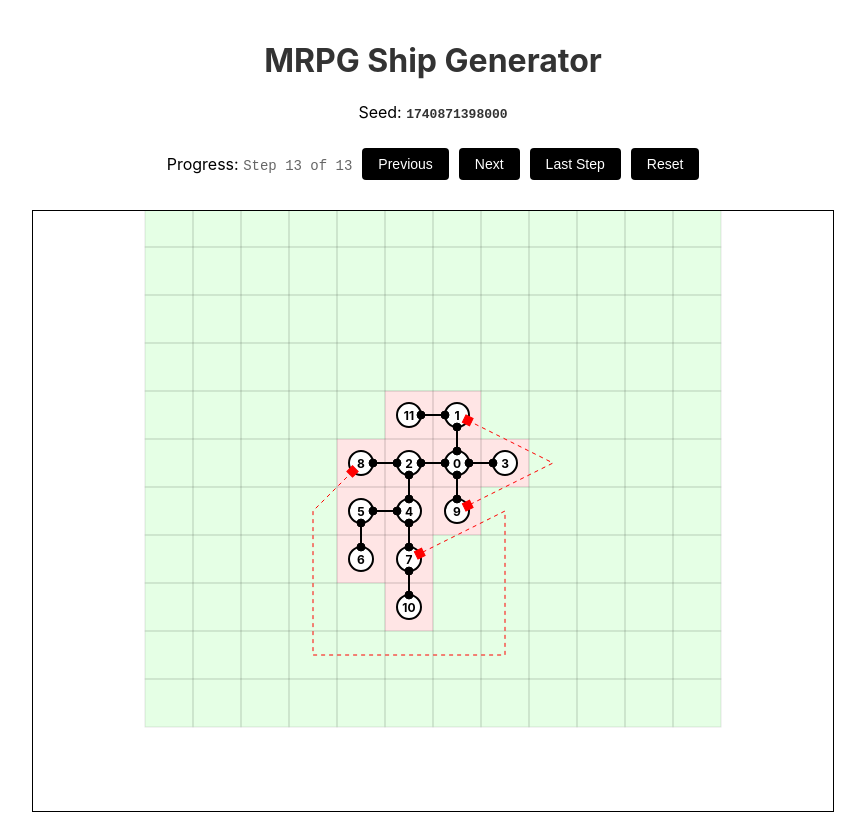
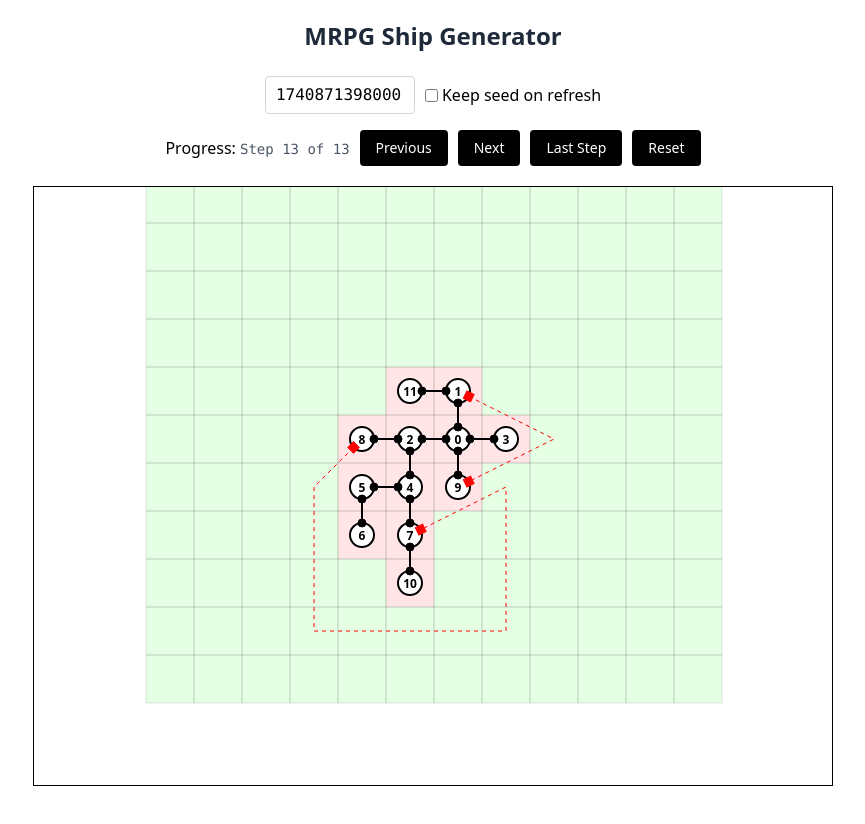
Before and after one commit to Haustgeirr/mothership-ship-gen, a website built with Vite: page index.html in a window 1280 px wide. Shown: the whole page, without its empty margins (207-1072 px from the left). Built offline with nearby package versions, Linux system fonts and the light colour scheme.

Commit message:
chore: added tailwind, and improved the seed input

```diff
--- a/index.html
+++ b/index.html
@@ -1,30 +1,40 @@
 <!DOCTYPE html>
 <html lang="en">
+
 <head>
   <meta charset="UTF-8" />
   <meta name="viewport" content="width=device-width, initial-scale=1.0" />
   <title>MRPG Ship Generator</title>
   <link rel="icon" href="./favicon.ico" />
-    <link rel="stylesheet" href="./src/styles.css" />
 </head>
-  <body>
-    <h1>MRPG Ship Generator</h1>
-    <div class="controls">
-      <p>Seed: <span id="seed-display">1234</span></p>
-      <div class="step-controls">
-        <p>Progress: <span id="step-display">Step 0 of 0</span></p>
-        <button id="prev-step">Previous</button>
-        <button id="next-step">Next</button>
-        <button id="last-step">Last Step</button>
-        <button id="reset">Reset</button>
+
+<body class="max-w-6xl mx-auto p-5 font-sans">
+  <h1 class="text-center text-gray-800 text-2xl font-bold mb-6">MRPG Ship Generator</h1>
+  <div class="mb-5 text-center">
+    <div class="mb-4">
+      <div class="flex items-center justify-center gap-2.5 mt-1.5">
+        <input type="number" id="seed-input" placeholder="Enter seed value"
+          class="px-2.5 py-1.5 border border-gray-300 rounded font-mono w-[150px]">
+        <label for="persist-seed" class="flex items-center gap-1">
+          <input type="checkbox" id="persist-seed" class="rounded"> Keep seed on refresh
+        </label>
       </div>
     </div>
-    <svg
-      id="dungeon-svg"
-      width="800"
-      height="600"
-      style="border: 1px solid black"
-    ></svg>
+    <div class="flex items-center justify-center gap-2.5 mt-2.5">
+      <p>Progress: <span id="step-display" class="font-mono text-sm text-gray-600">Step 0 of 0</span></p>
+      <button id="prev-step"
+        class="px-4 py-2 text-sm bg-black text-white rounded hover:bg-gray-800 transition-colors disabled:bg-gray-300 disabled:cursor-not-allowed">Previous</button>
+      <button id="next-step"
+        class="px-4 py-2 text-sm bg-black text-white rounded hover:bg-gray-800 transition-colors disabled:bg-gray-300 disabled:cursor-not-allowed">Next</button>
+      <button id="last-step"
+        class="px-4 py-2 text-sm bg-black text-white rounded hover:bg-gray-800 transition-colors disabled:bg-gray-300 disabled:cursor-not-allowed">Last
+        Step</button>
+      <button id="reset"
+        class="px-4 py-2 text-sm bg-black text-white rounded hover:bg-gray-800 transition-colors disabled:bg-gray-300 disabled:cursor-not-allowed">Reset</button>
+    </div>
+  </div>
+  <svg id="dungeon-svg" width="800" height="600" class="border border-black block mx-auto"></svg>
   <script type="module" src="./src/main.ts"></script>
 </body>
+
 </html>
--- a/package.json
+++ b/package.json
@@ -9,13 +9,17 @@
   },
   "devDependencies": {
     "@types/d3": "^7.4.3",
+    "autoprefixer": "^10.4.20",
+    "postcss": "^8.5.3",
     "vite-tsconfig-paths": "^5.1.4"
   },
   "peerDependencies": {
     "typescript": "^5.0.0"
   },
   "dependencies": {
+    "@tailwindcss/vite": "^4.0.9",
     "d3": "^7.9.0",
+    "tailwindcss": "^4.0.9",
     "vite": "^6.0.11"
   }
 }
--- a/src/main.ts
+++ b/src/main.ts
@@ -1,3 +1,4 @@
+import './styles.css';
 import { DungeonGenerator } from './generator';
 import { DungeonRenderer } from './renderer';
 import type { GenerationConfig } from './types';
@@ -6,7 +7,8 @@ import { Dice } from './dice';
 import { DUNGEON_CONSTANTS } from './constants';
 
 const svgElement = document.querySelector<SVGSVGElement>('#dungeon-svg');
-const seedDisplay = document.querySelector<HTMLSpanElement>('#seed-display');
+const seedInput = document.querySelector<HTMLInputElement>('#seed-input');
+const persistSeedCheckbox = document.querySelector<HTMLInputElement>('#persist-seed');
 const stepDisplay = document.querySelector<HTMLSpanElement>('#step-display');
 const nextButton = document.querySelector<HTMLButtonElement>('#next-step');
 const prevButton = document.querySelector<HTMLButtonElement>('#prev-step');
@@ -17,6 +19,10 @@ if (!svgElement) {
   throw new Error("SVG element with id 'dungeon-svg' not found");
 }
 
+// Local storage keys
+const SEED_KEY = 'dungeon-seed';
+const PERSIST_SEED_KEY = 'persist-dungeon-seed';
+
 // Initialize PRNG, generator and renderer
 // const seed = 1738277232585;
 // const seed = 1738405946252;
@@ -24,15 +30,53 @@ if (!svgElement) {
 // const seed = 1738879581226; //  straight path solve
 // const seed = 1738879852013; //  straight path solve 2
 // const seed = 1738880047796; //  straight path solve 2
-const seed = Date.now();
+
+// Check if we should use a persisted seed
+const shouldPersistSeed = localStorage.getItem(PERSIST_SEED_KEY) === 'true';
+let seed: number;
+
+if (shouldPersistSeed && localStorage.getItem(SEED_KEY)) {
+  // Use the persisted seed if available and persistence is enabled
+  seed = parseInt(localStorage.getItem(SEED_KEY) || '', 10);
+
+  // Update the checkbox state
+  if (persistSeedCheckbox) {
+    persistSeedCheckbox.checked = true;
+  }
+} else {
+  // Otherwise use the current timestamp
+  seed = Date.now();
+}
+
+// Initialize the PRNG with the seed
 new PRNG(seed);
 
-if (seedDisplay) {
-  seedDisplay.textContent = seed.toString();
+
+if (seedInput) {
+  seedInput.value = seed.toString();
 }
 
-const generator = new DungeonGenerator();
-const renderer = new DungeonRenderer(svgElement);
+// Set up event listeners for seed controls
+if (persistSeedCheckbox) {
+  persistSeedCheckbox.addEventListener('change', () => {
+    localStorage.setItem(PERSIST_SEED_KEY, persistSeedCheckbox.checked.toString());
+
+    // If persistence is enabled, save the current seed
+    if (persistSeedCheckbox.checked && seedInput) {
+      localStorage.setItem(SEED_KEY, seedInput.value);
+    }
+  });
+}
+
+// Function to generate a dungeon with a specific seed
+function generateDungeon(seedValue: number) {
+  // Store the seed if persistence is enabled
+  if (persistSeedCheckbox && persistSeedCheckbox.checked) {
+    localStorage.setItem(SEED_KEY, seedValue.toString());
+  }
+
+  // Initialize the PRNG with the new seed
+  new PRNG(seedValue);
 
   // Generate dungeon configuration using dice rolls
   const numRooms = Dice.roll(6, 4).total; // 4d6 rooms
@@ -67,12 +111,47 @@ if (generator.validateDungeon(dungeon)) {
     while (renderer.nextStep()) { }
 
     // Update step display
+    updateStepDisplay();
+  } else {
+    console.error('Generated dungeon is not fully connected');
+    const navigationData = generator.createNavigationGrid();
+    renderer.renderDebug(dungeon, navigationData);
+  }
+}
+
+// Set up seed input event listener
+if (seedInput) {
+  // Apply seed when Enter key is pressed in the input field
+  seedInput.addEventListener('keydown', (event) => {
+    if (event.key === 'Enter') {
+      const newSeed = parseInt(seedInput.value, 10);
+      if (!isNaN(newSeed)) {
+        generateDungeon(newSeed);
+      }
+    }
+  });
+
+  // Also apply seed when input loses focus
+  seedInput.addEventListener('blur', () => {
+    const newSeed = parseInt(seedInput.value, 10);
+    if (!isNaN(newSeed)) {
+      generateDungeon(newSeed);
+    }
+  });
+}
+
+const generator = new DungeonGenerator();
+const renderer = new DungeonRenderer(svgElement);
+
+// Update step display
 const updateStepDisplay = () => {
   if (stepDisplay) {
     stepDisplay.textContent = `Step ${renderer.getCurrentStep() + 1} of ${renderer.getTotalSteps()}`;
   }
 };
-  updateStepDisplay();
+
+// Generate the initial dungeon
+generateDungeon(seed);
 
 // Add button event listeners
 if (nextButton) {
@@ -99,12 +178,11 @@ if (generator.validateDungeon(dungeon)) {
 
 if (resetButton) {
   resetButton.addEventListener('click', () => {
-      renderer.initializeRender(dungeon, navigationData);
-      updateStepDisplay();
+    // Generate a new dungeon with a new seed
+    const newSeed = Date.now();
+    if (seedInput) {
+      seedInput.value = newSeed.toString();
+    }
+    generateDungeon(newSeed);
   });
 }
-} else {
-  console.error('Generated dungeon is not fully connected');
-  const navigationData = generator.createNavigationGrid();
-  renderer.renderDebug(dungeon, navigationData);
-}
--- a/src/styles.css
+++ b/src/styles.css
@@ -1,62 +1,17 @@
-body {
-  font-family: -apple-system, BlinkMacSystemFont, 'Segoe UI', Roboto, Oxygen,
-    Ubuntu, Cantarell, 'Open Sans', 'Helvetica Neue', sans-serif;
-  max-width: 1200px;
-  margin: 0 auto;
-  padding: 20px;
+@import "tailwindcss";
+
+
+/* Custom styles that aren't easily replaced by Tailwind */
+#seed-input {
+  /* Hide increment/decrement arrows */
+  appearance: textfield;
+  -moz-appearance: textfield;
+  /* Firefox */
 }
 
-h1 {
-  text-align: center;
-  color: #333;
+/* Hide increment/decrement arrows in WebKit browsers */
+#seed-input::-webkit-outer-spin-button,
+#seed-input::-webkit-inner-spin-button {
+  -webkit-appearance: none;
+  margin: 0;
 }
-
-.controls {
-  margin-bottom: 20px;
-  text-align: center;
-}
-
-.step-controls {
-  display: flex;
-  align-items: center;
-  justify-content: center;
-  gap: 10px;
-  margin-top: 10px;
-}
-
-.step-controls button {
-  padding: 8px 16px;
-  font-size: 14px;
-  border: none;
-  border-radius: 4px;
-  background-color: #000000;
-  color: white;
-  cursor: pointer;
-  transition: background-color 0.2s;
-}
-
-.step-controls button:hover {
-  background-color: #333333;
-}
-
-.step-controls button:disabled {
-  background-color: #ccc;
-  cursor: not-allowed;
-}
-
-#step-display {
-  font-family: monospace;
-  font-size: 14px;
-  color: #666;
-}
-
-#seed-display {
-  font-family: monospace;
-  font-weight: bold;
-  color: #333;
-}
-
-svg {
-  margin: auto;
-  display: block;
-}
--- /dev/null
+++ b/tailwind.config.js
@@ -0,0 +1,11 @@
+/** @type {import('tailwindcss').Config} */
+export default {
+    content: [
+        "./index.html",
+        "./src/**/*.{js,ts,jsx,tsx}",
+    ],
+    theme: {
+        extend: {},
+    },
+    plugins: [],
+}
--- a/vite.config.ts
+++ b/vite.config.ts
@@ -1,8 +1,12 @@
 import { defineConfig } from 'vite';
 import tsconfigPaths from 'vite-tsconfig-paths';
+import tailwindcss from '@tailwindcss/vite';
 
 export default defineConfig({
-  plugins: [tsconfigPaths()],
+  plugins: [
+    tsconfigPaths(),
+    tailwindcss(),
+  ],
   server: {
     open: true, // Automatically opens the app in the browser
     watch: {
```
Also changed, not shown: pnpm-lock.yaml. Lines whose indentation alone changed are shown as unchanged.
